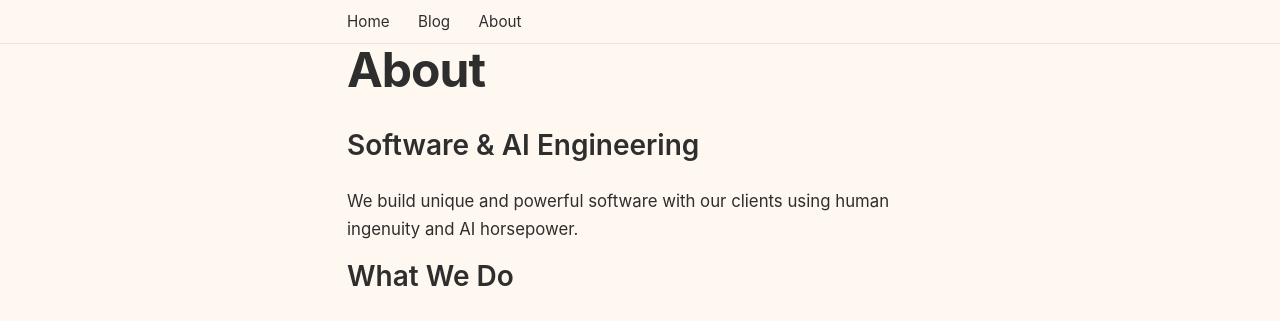
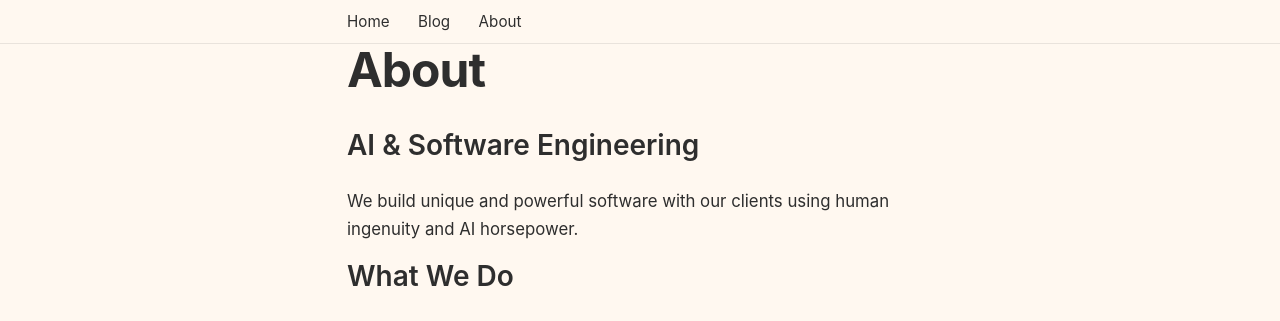
Before and after one commit to tparlmer/smilodon-software, a Jekyll site: the page built from about.md, in a window 1280 px wide. Shown: the top 321 px of the page. Built offline with Jekyll 4.4.1, drawn with Linux system fonts in a browser that asks for light colours.

```diff
--- a/about.md
+++ b/about.md
@@ -3,7 +3,7 @@ layout: page
 title: About
 ---
 
-## Software & AI Engineering
+## AI & Software Engineering
 
 We build unique and powerful software with our clients using human ingenuity and AI horsepower.
 
```
